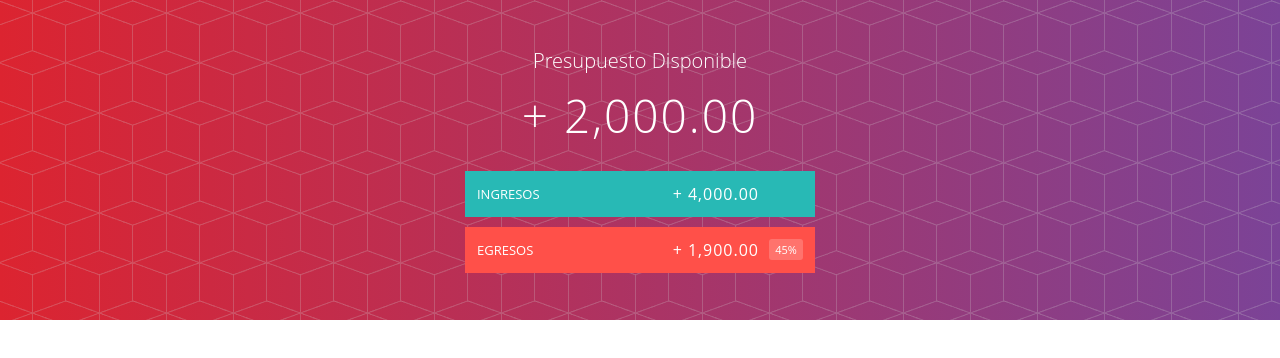
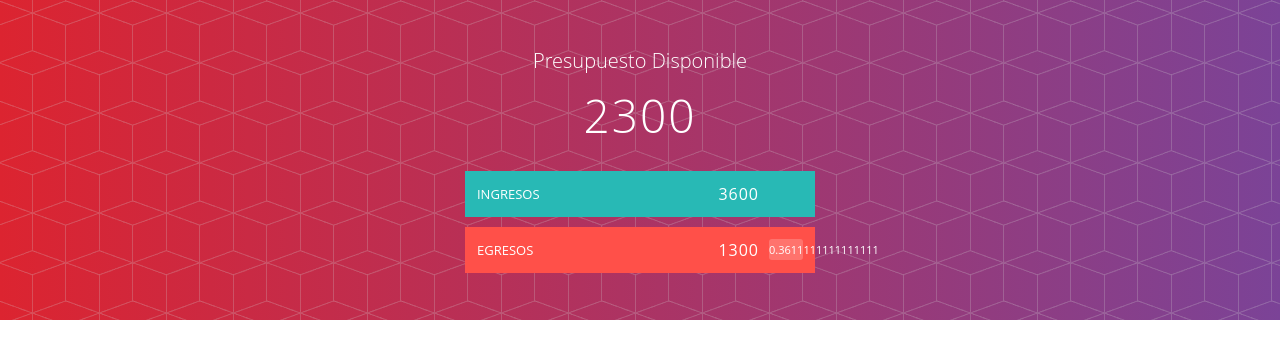
Before and after one commit to sejoma989/presupuesto_javascript, a plain HTML site: page index.html in a window 1280 px wide. Drawn offline with Linux system fonts and the light colour scheme.

Commit message:
updating values in the app header

```diff
--- a/index.html
+++ b/index.html
@@ -7,34 +7,34 @@
     <title>Aplicación Presupuesto</title>
     <link rel="stylesheet" href="/css/estilos.css">
 </head>
-<body>
+<body onload='cargarApp()'>
     <div class="cabecero">
         <div class="presupuesto">
             <div class="presupuesto_titulo">
                 Presupuesto Disponible
             </div>
-            <div class="presupuesto_valor">+ 2,000.00</div>
+            <div class="presupuesto_valor" id="presupuesto">+ 2,000.00</div>
 
             <div class="presupuesto_ingreso limpiarEstilos">
                 <div class="presupuesto_ingreso--texto">Ingresos</div>
                 <div class="derecha limpiarEstilos">
-                    <div class="presupuesto_ingreso--valor">+ 4,000.00</div>
+                    <div class="presupuesto_ingreso--valor" id="ingresos">+ 4,000.00</div>
                     <div class="presupuesto_ingreso--porcentaje">&nbsp;</div>
                 </div>
             </div>
             <div class="presupuesto_egreso limpiarEstilos">
                 <div class="presupuesto_egreso--texto">Egresos</div>
                 <div class="derecha limpiarEstilos">
-                    <div class="presupuesto_egreso--valor">+ 1,900.00</div>
-                    <div class="presupuesto_egreso--porcentaje">45%</div>
+                    <div class="presupuesto_egreso--valor" id="egresos">+ 1,900.00</div>
+                    <div class="presupuesto_egreso--porcentaje" id="porcentaje">45%</div>
                 </div>
             </div>
         </div>
     </div>
 
-    <script src="js/app.js"></script>
     <script src="js/Dato.js"></script>
     <script src="js/Ingreso.js"></script>
     <script src="js/Egreso.js"></script>
+    <script src="js/app.js"></script>
 </body>
 </html>
--- a/js/app.js
+++ b/js/app.js
@@ -0,0 +1,41 @@
+const ingresos = [
+    new Ingreso('Salario', 2100.00),
+    new Ingreso('Venta coche', 1500.00),
+];
+
+const egresos = [
+    new Egreso('Renta departamento', 900),
+    new Egreso('Ropa', 400)
+];
+
+let cargarApp = () => {
+    cargarCabecero();
+}
+
+let totalIngresos = () => {
+    let totalIngreso = 0;
+    for (let ingreso of ingresos){
+        totalIngreso += ingreso.valor;
+    }
+    return totalIngreso;
+}
+
+let totalEgresos = () => {
+    let totalEgreso = 0;
+    for (let egreso of egresos){
+        totalEgreso += egreso.valor;
+    }
+    return totalEgreso;
+}
+
+let cargarCabecero = () => {
+    let presupuesto = totalIngresos() - totalEgresos();
+    let porcentajeEgreso = totalEgresos() / totalIngresos();
+    // console.log(totalIngresos());
+    // console.log(totalEgresos());
+    console.log(porcentajeEgreso);
+    document.getElementById('presupuesto').innerHTML = presupuesto;
+    document.getElementById('porcentaje').innerHTML = porcentajeEgreso;
+    document.getElementById('ingresos').innerHTML = totalIngresos();
+    document.getElementById('egresos').innerHTML = totalEgresos();
+}
```
